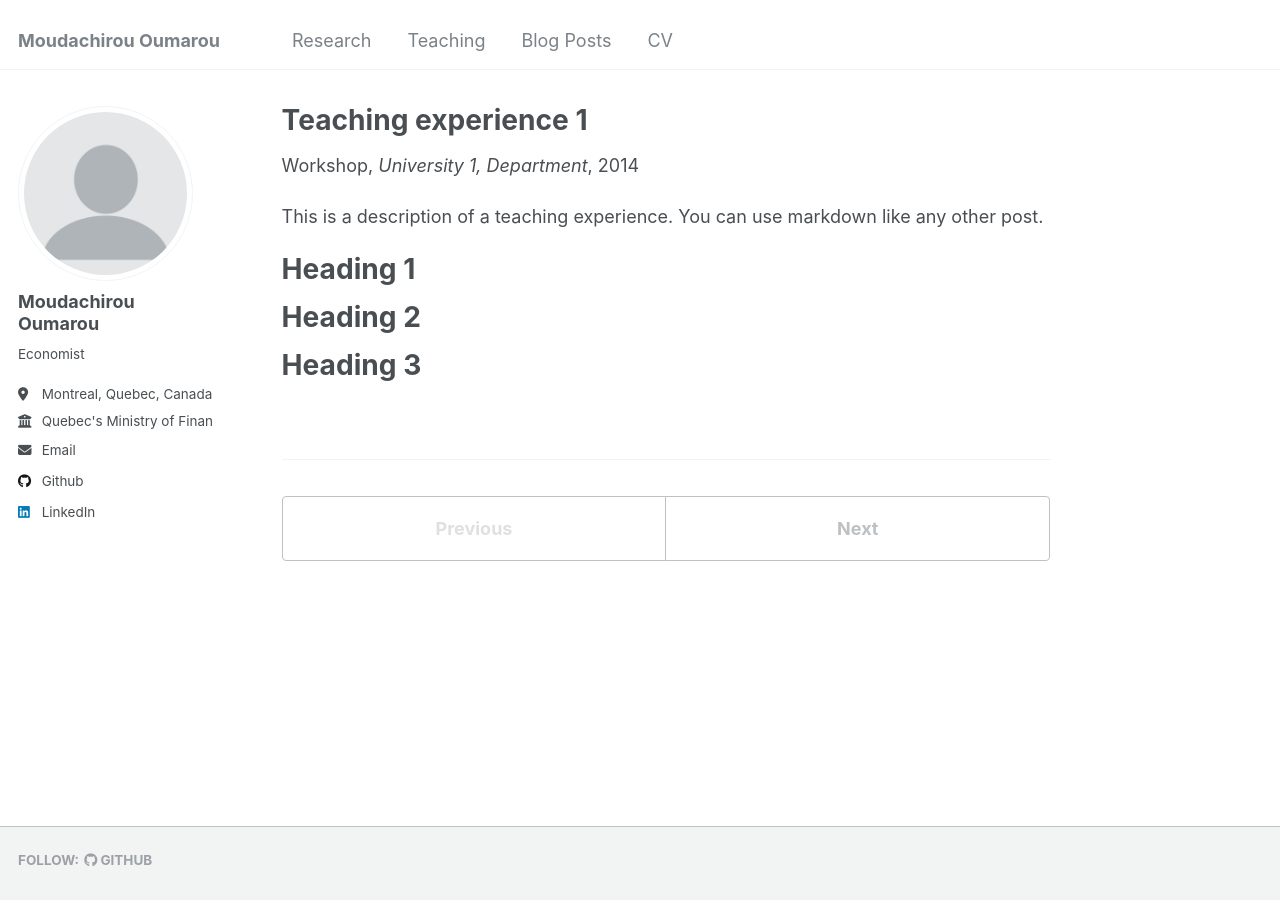
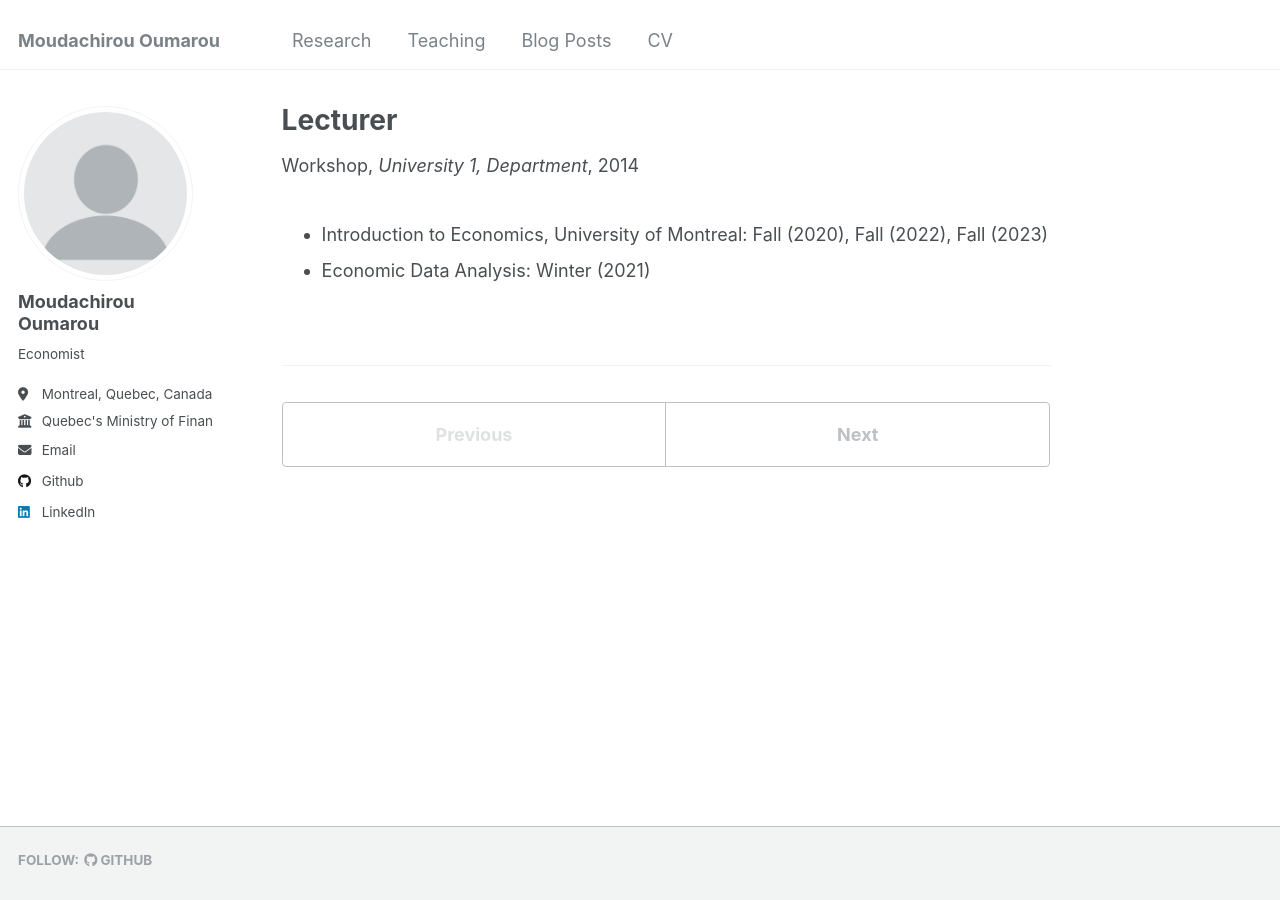
Before and after one commit to oumaroumoudachirou/oumaroumoudachirou.github.io, a Jekyll site: the page built from _teaching/2014-spring-teaching-1.md, in a window 1280 px wide. Built offline with Jekyll 4.4.1, drawn with Linux system fonts in a browser that asks for light colours.

Commit message:
Update 2014-spring-teaching-1.md

```diff
--- a/_teaching/2014-spring-teaching-1.md
+++ b/_teaching/2014-spring-teaching-1.md
@@ -1,5 +1,5 @@
 ---
-title: "Teaching experience 1"
+title: "Lecturer"
 collection: teaching
 type: "Workshop"
 permalink: /teaching/2014-spring-teaching-1
@@ -8,13 +8,5 @@ date: 2014-01-01
 location: "City, Country"
 ---
 
-This is a description of a teaching experience. You can use markdown like any other post.
-
-Heading 1
-======
-
-Heading 2
-======
-
-Heading 3
-======
+* Introduction to Economics, University of Montreal: Fall (2020), Fall (2022), Fall (2023)
+* Economic Data Analysis: Winter (2021)
```
